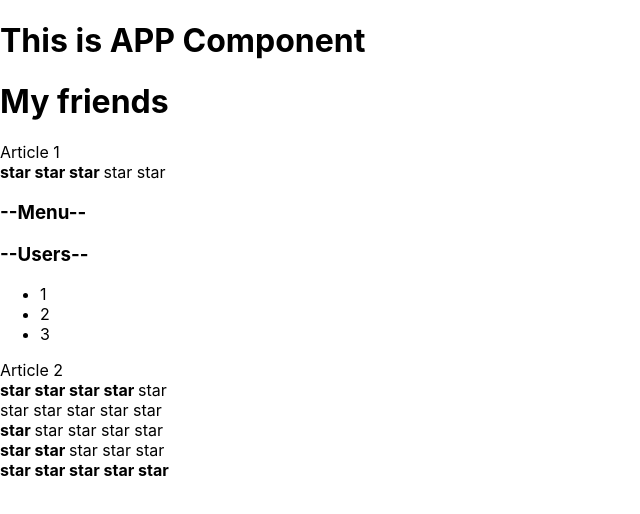
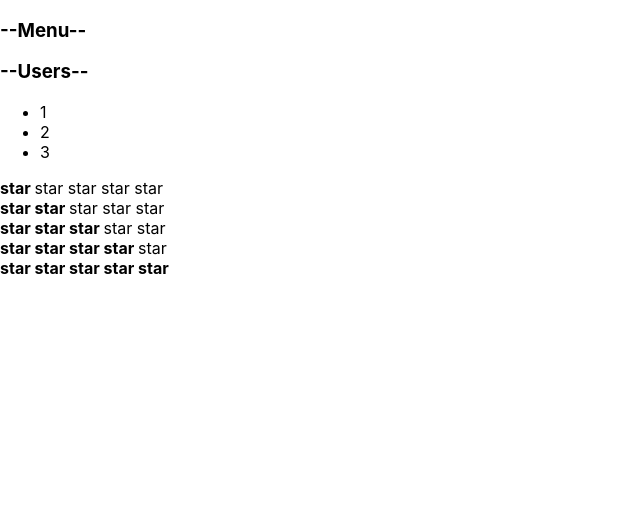
Before and after one commit to IlyaGab/React-podrobno, a React (Create React App) app: page / in a window 1280 px wide. Shown: the top 514 px of the page, without its empty margins (0-640 px from the left). Built offline with nearby package versions, Linux system fonts and the light colour scheme.

Commit message:
add 05 task

```diff
--- a/src/App.tsx
+++ b/src/App.tsx
@@ -7,22 +7,13 @@ function App() {
     console.log('App rendering');
     return (
         <div>
-
-            {/*<input />*/}
-            {/*<input value={'yo'} type={"password"}/>*/}
-
-            <PageTitle title={"This is APP Component"}/>
-            <PageTitle title={"My friends"}/>
-            Article 1
-            <Raiting value={3}/>
             <Accordion titleValue={"Menu"} collapsed={true}/>
             <Accordion titleValue={"Users"} collapsed={false}/>
-            Article 2
-            <Raiting  value={4}/>
-            <Raiting  value={0}/>
-            <Raiting  value={1}/>
-            <Raiting  value={2}/>
-            <Raiting  value={5}/>
+            <Raiting value={1} />
+            <Raiting value={2} />
+            <Raiting value={3} />
+            <Raiting value={4} />
+            <Raiting value={5} />
         </div>
     );
 }
@@ -34,9 +25,5 @@ function PageTitle(props: PageTitlePropsType) {
     return <h1>{props.title}</h1>
 }
 
-// function sum(a: number, b: number) {
-//     alert(a + b);
-// };
-// sum(23, 12);
 
 export default App;
--- a/src/Components/Accordion/Accordion.tsx
+++ b/src/Components/Accordion/Accordion.tsx
@@ -1,4 +1,4 @@
-import React from "react";
+import React from 'react';
 
 type AccordionPropsType = {
     titleValue: string,
@@ -7,14 +7,12 @@ type AccordionPropsType = {
 
 function Accordion(props: AccordionPropsType) {
     console.log('Accordion rendering');
-    if(props.collapsed === false) {
-        return <div>
-            <AccordionTitle title={props.titleValue}/>
-            <AccordionBody/>
-        </div>
-    } else {
-        return <AccordionTitle title={props.titleValue}/>
-    }
+    return <div>
+        {true}
+        <AccordionTitle title={props.titleValue}/>
+        {props.collapsed === false && <AccordionBody/>}
+    </div>
+
 }
 
 type AccordionTitlePropsType = {
--- a/src/Components/Raiting/Raiting.tsx
+++ b/src/Components/Raiting/Raiting.tsx
@@ -8,61 +8,14 @@ type RaitingPropsType = {
 export function Raiting(props: RaitingPropsType) {
     console.log('Raiting rendered');
 
-    if (props.value === 1){
-        return <div>
-            <Star selected={true}/>
-            <Star selected={false}/>
-            <Star selected={false}/>
-            <Star selected={false}/>
-            <Star selected={false}/>
-        </div>
-    }
-    if (props.value === 2){
-        return <div>
-            <Star selected={true}/>
-            <Star selected={true}/>
-            <Star selected={false}/>
-            <Star selected={false}/>
-            <Star selected={false}/>
-        </div>
-    }
-    if (props.value === 3){
-        return <div>
-            <Star selected={true}/>
-            <Star selected={true}/>
-            <Star selected={true}/>
-            <Star selected={false}/>
-            <Star selected={false}/>
-        </div>
-    }
-    if (props.value === 4){
-        return <div>
-            <Star selected={true}/>
-            <Star selected={true}/>
-            <Star selected={true}/>
-            <Star selected={true}/>
-            <Star selected={false}/>
-        </div>
-    }
-    if (props.value === 5){
-        return <div>
-            <Star selected={true}/>
-            <Star selected={true}/>
-            <Star selected={true}/>
-            <Star selected={true}/>
-            <Star selected={true}/>
-        </div>
-    }
+    return <div>
+        <Star selected={props.value > 0}/>
+        <Star selected={props.value > 1}/>
+        <Star selected={props.value > 2}/>
+        <Star selected={props.value > 3}/>
+        <Star selected={props.value > 4}/>
+    </div>
 
-    return (
-        <div>
-            <Star selected={false}/>
-            <Star selected={false}/>
-            <Star selected={false}/>
-            <Star selected={false}/>
-            <Star selected={false}/>
-        </div>
-    )
 }
 
 type StarPropsType = {
```
